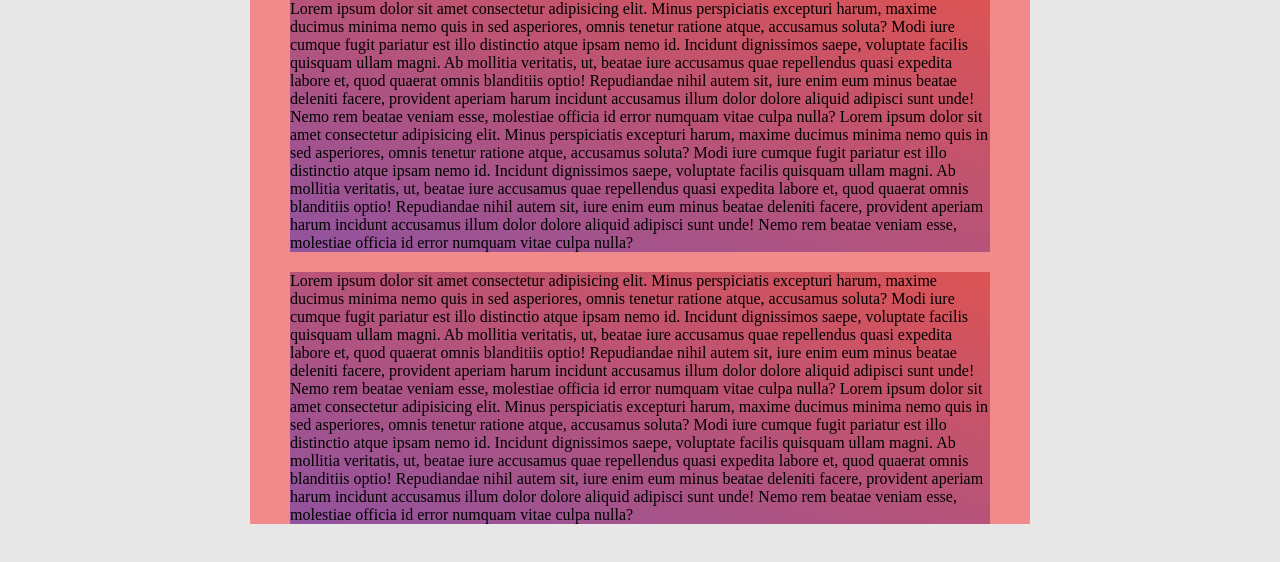
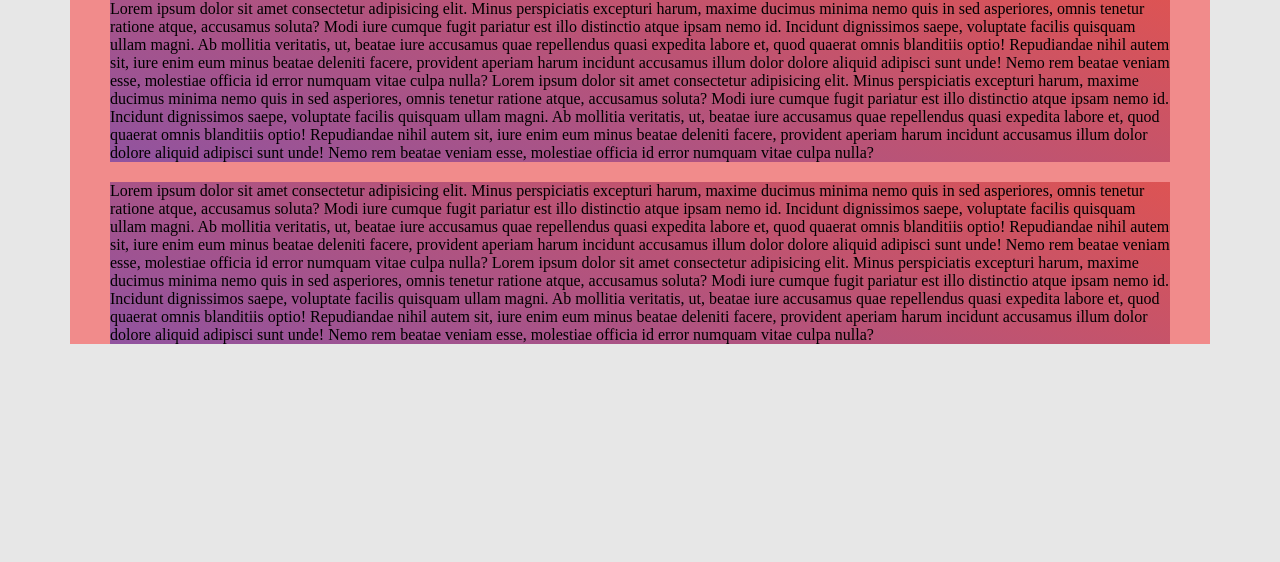
Before and after one commit to tommac99/layout-responsive-setup, a plain HTML site: page index.html in a window 1280 px wide. Drawn offline with Linux system fonts and the light colour scheme.

Commit message:
media large fixed

```diff
--- a/style.css
+++ b/style.css
@@ -39,7 +39,7 @@ p {
 @media only screen and (min-width: 1140px) {
   .container {
     background: rgba(255, 0, 0, 0.4);
-    max-width: 780px;
+    max-width: 1140px;
     padding: 0 40px;
   }
 }
```
